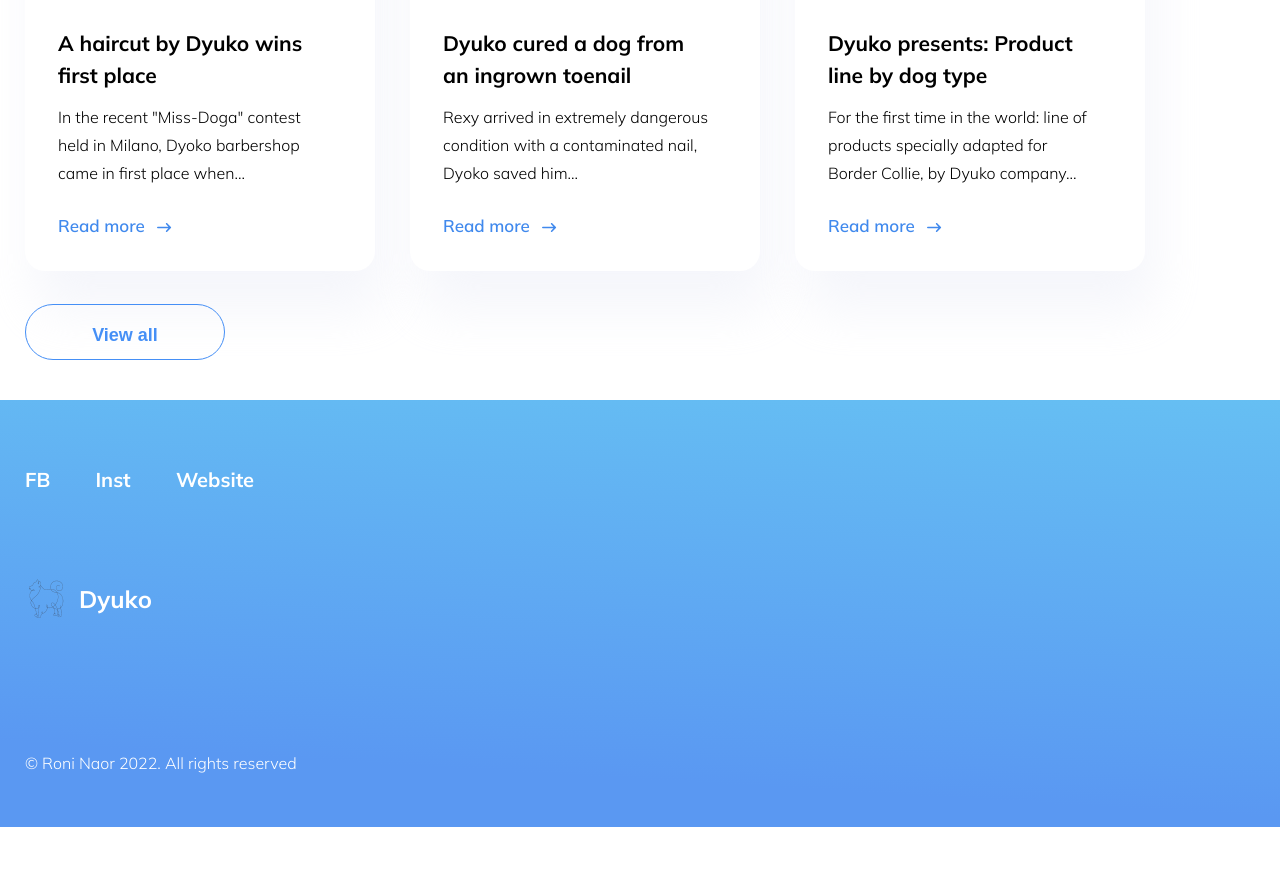
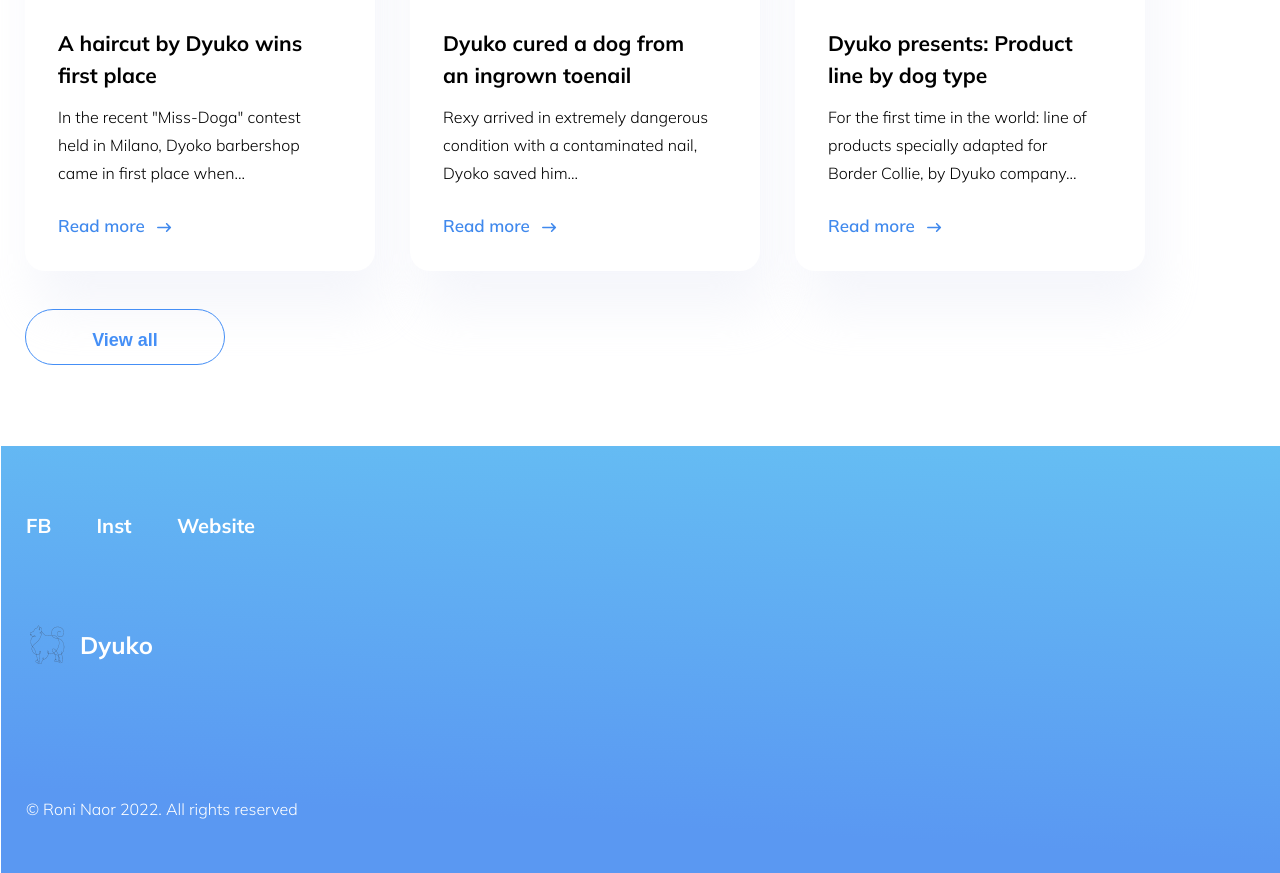
Before and after one commit to Ronina24/ex2, a plain HTML site: page testimonials.html in a window 1280 px wide. Shown: the part 1175-2048 px from the top of the page. Before the commit the page ends 2002 px from the top, so only its background shows below. Drawn offline with Linux system fonts and the light colour scheme.

Commit message:
lastChange

```diff
--- a/css/style.css
+++ b/css/style.css
@@ -206,12 +206,22 @@ button {
 
 .services button {
     margin-top: 33px;
+    margin-bottom: 336px;
+    border: 1.4px solid #458FF6;
+    background-color: transparent;
+    color: #458FF6;
+}
+
+.view button {
+    margin-top: 38px;
+    margin-bottom: 41px;
     border: 1.4px solid #458FF6;
     background-color: transparent;
     color: #458FF6;
 }
 
 footer {
+    margin-left: 1px;
     width: 100%;
     background: linear-gradient(183.41deg, #67C3F3 -8.57%, #5A98F2 82.96%);
 }
--- a/testimonials.html
+++ b/testimonials.html
@@ -92,7 +92,7 @@
                     </article>
                 </section>
             </section>
-            <section class="services">
+            <section class="view">
                 <button type="button">View all</button>
             </section>
         </main>
```
